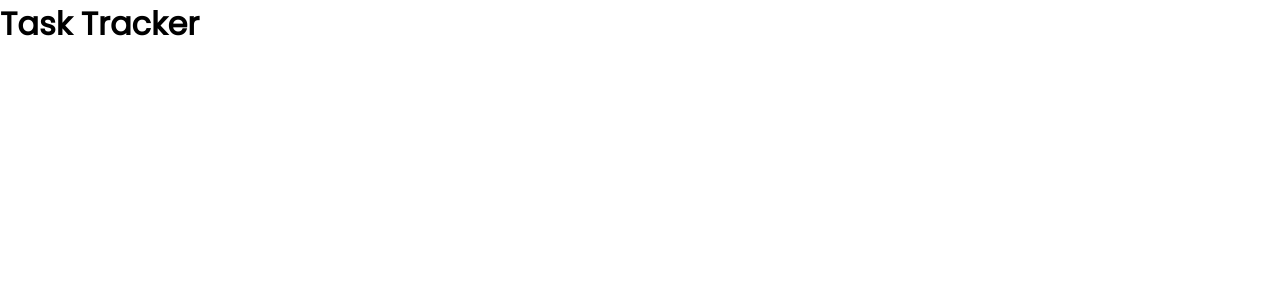
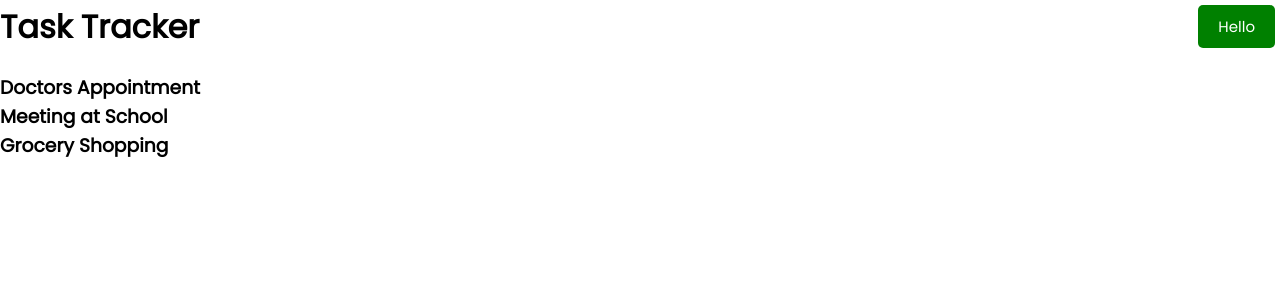
Before and after one commit to spencercreer/react-and-do, a React (Create React App) app: page / in a window 1280 px wide. Shown: the top 300 px of the page. Built offline with nearby package versions, Linux system fonts and the light colour scheme.

Commit message:
Tasks component and useState

```diff
--- a/package.json
+++ b/package.json
@@ -1,5 +1,5 @@
 {
-  "name": "react-and-do",
+  "name": "react-task-tracker",
   "version": "0.1.0",
   "private": true,
   "dependencies": {
--- a/src/App.js
+++ b/src/App.js
@@ -1,9 +1,33 @@
+import { useState } from 'react'
 import Header from './components/Header'
+import Tasks from './components/Tasks'
 
 function App() {
+  const [tasks, setTasks] = useState([
+    {
+      id: 1,
+      text: 'Doctors Appointment',
+      day: 'Feb 5th at 2:30pm',
+      reminder: true,
+    },
+    {
+      id: 2,
+      text: 'Meeting at School',
+      day: 'Feb 6th at 1:30pm',
+      reminder: true,
+    },
+    {
+      id: 3,
+      text: 'Grocery Shopping',
+      day: 'Feb 5th at 2:30',
+      reminder: 'false',
+    }
+  ])
+
   return (
     <div className="App">
       <Header />
+      <Tasks tasks={tasks}/>
     </div>
   );
 }
--- /dev/null
+++ b/src/components/Button.js
@@ -0,0 +1,25 @@
+import PropTypes from 'prop-types'
+
+const Button = ({ color, text, onClick }) => {
+    return (
+        <button
+            onClick={onClick}
+            style={{ backgroundColor: color }}
+            className='btn'
+        >
+            {text}
+        </button>
+    )
+}
+
+Button.defaultProps = {
+    color: 'steelblue',
+}
+
+Button.propTypes = {
+    text: PropTypes.string,
+    color: PropTypes.string,
+    onClick: PropTypes.func
+}
+
+export default Button
--- a/src/components/Header.js
+++ b/src/components/Header.js
@@ -1,9 +1,15 @@
 import PropTypes from 'prop-types'
+import Button from './Button'
 
 const Header = ({ title }) => {
+    const onClick = () => {
+        console.log('Click')
+    }
+
     return (
-        <header>
+        <header className='header'>
             <h1>{title}</h1>
+            <Button color='green' text='Hello' onClick={onClick} />
         </header>
     )
 }
--- /dev/null
+++ b/src/components/Tasks.js
@@ -0,0 +1,10 @@
+const Tasks = ({tasks}) => {
+
+    return (
+        <>
+            {tasks.map((task) => (<h3 key={task.id}>{task.text}</h3>))}
+        </>
+    )
+}
+
+export default Tasks
```
